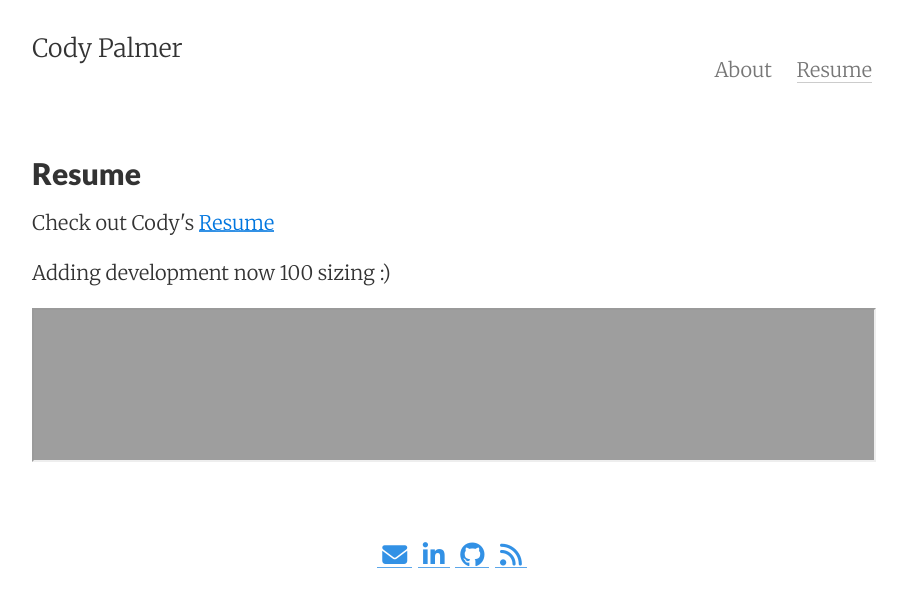
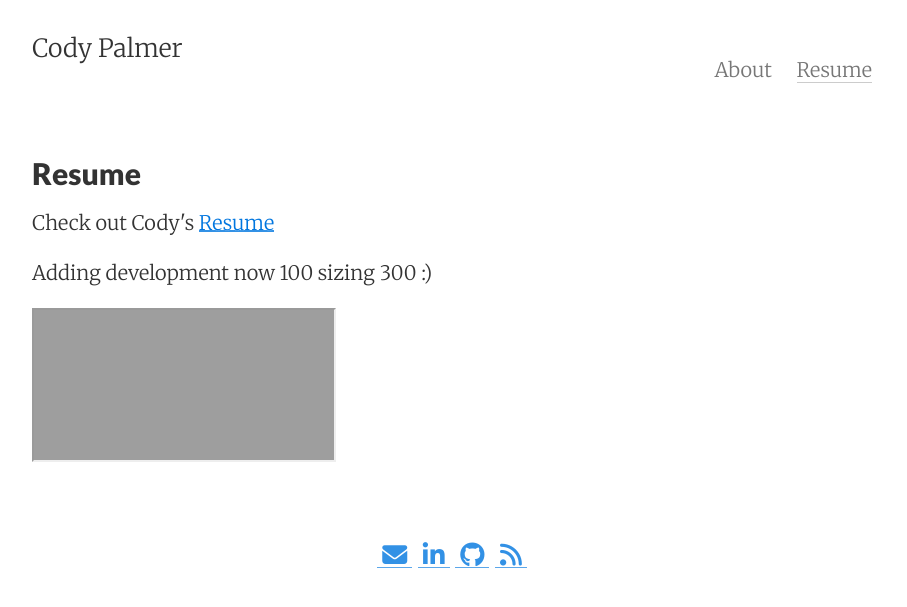
Before and after one commit to palmerco/web_server, a Jekyll site: the page built from subpages/resume.html, in a window 1280 px wide. Shown: the top 607 px of the page, without its empty margins (188-1095 px from the left). Built offline with Jekyll 4.4.1, drawn with Linux system fonts in a browser that asks for light colours; nearby versions of some CDN libraries.

Commit message:
Update resume.html

```diff
--- a/subpages/resume.html
+++ b/subpages/resume.html
@@ -9,10 +9,10 @@ tags: resume
 Check out Cody's <a href="https://palmer.work/files/resume/palmerResume.pdf">Resume</a>
 </p>
 
-<p> Adding development now 100 sizing :) </p>
+<p> Adding development now 100 sizing 300 :) </p>
 
 <body>
-<iframe src="https://palmer.work/files/resume/palmerResume.pdf" width="100%" height="100%"> </iframe>
+<iframe src="https://palmer.work/files/resume/palmerResume.pdf" width="300" height="100%"> </iframe>
 </body>
 
 <!--
```
